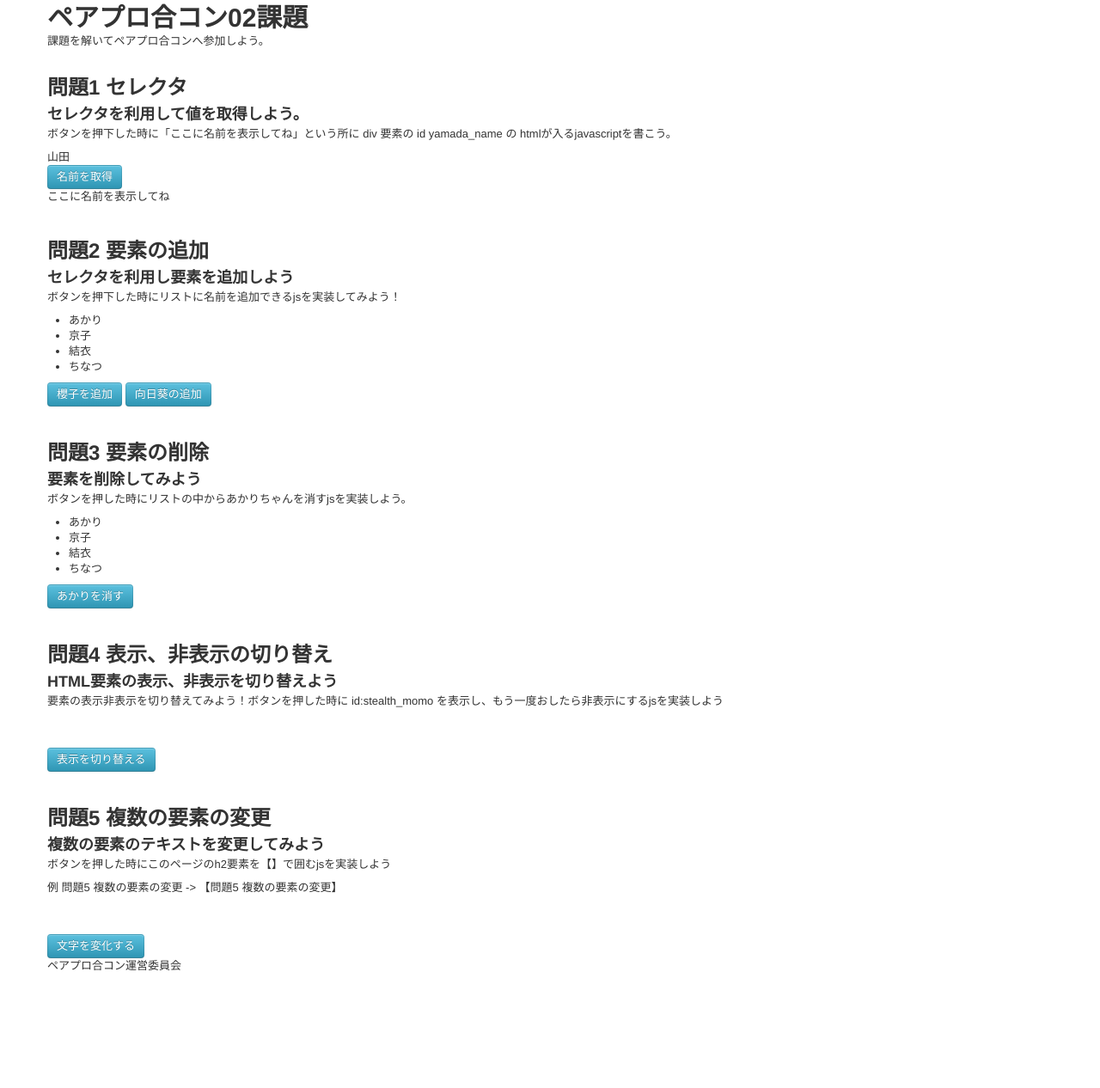
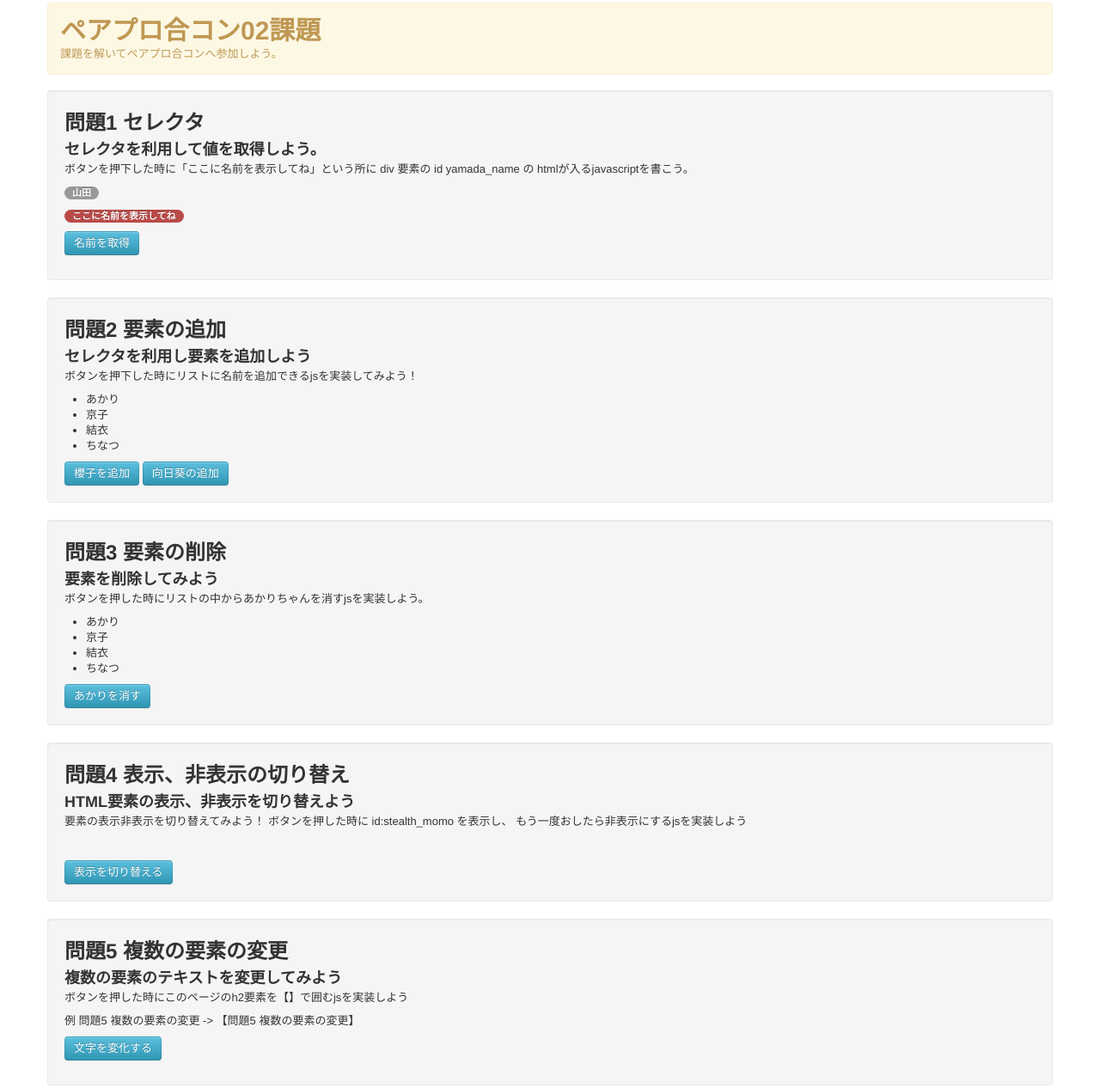
Before and after one commit to 2celeb/ppcon_02_challenge, a plain HTML site: page index.html in a window 1280 px wide. Shown: the part 57-1323 px from the top of the page at 86% size. Before the commit the page ends 1199 px from the top, so only its background shows below. Drawn offline with Linux system fonts and the light colour scheme.

Commit message:
Redesign index.html

```diff
--- a/css/application.css
+++ b/css/application.css
@@ -1,3 +1,11 @@
 body {
   padding-top: 60px;
 }
+
+.stealth_momo_outer {
+  height: 27px;
+}
+
+#stealth_momo {
+  display: none;
+}
--- a/index.html
+++ b/index.html
@@ -13,7 +13,7 @@
     <link href="images/apple-touch-icon-114x114.png" rel="apple-touch-icon" sizes="114x114">
   </head>
   <body>
-    <div class="navbar navbar-fixed-top">
+    <header class="navbar navbar-fixed-top">
       <div class="navbar-inner">
         <div class="container">
           <a class="btn btn-navbar" data-target=".nav-collapse" data-toggle="collapse">
@@ -22,27 +22,36 @@
             <span class="i-bar"></span>
           </a>
           <a class="brand" href="#">ペアプロ合コン02課題</a>
-          <!-- /.nav-collapse -->
         </div>
       </div>
-    </div>
+    </header>
+
     <div class="container">
       <div class="content">
+        <div class="alert alert-block">
           <h1>ペアプロ合コン02課題</h1>
-        <div>
           <p>課題を解いてペアプロ合コンへ参加しよう。</p>
-          <br />
-          <div id="subject1">
+        </div>
+
+        <div id="subject1" class="well">
           <h2>問題1 セレクタ</h2>
           <h3>セレクタを利用して値を取得しよう。</h3>
-            <p>ボタンを押下した時に「ここに名前を表示してね」という所に div 要素の id yamada_name の htmlが入るjavascriptを書こう。</p>
-            <div id="yamada_name">山田</div>
+          <p>
+            ボタンを押下した時に「ここに名前を表示してね」という所に
+            div 要素の id yamada_name の htmlが入るjavascriptを書こう。
+          </p>
+          <p id="yamada_name">
+            <span class="badge">山田</span>
+          </p>
+          <p>
+            <span id="subject01_result" class="badge badge-important">ここに名前を表示してね</span>
+          </p>
+          <p>
             <a id= "get_name" class="btn btn-info">名前を取得</a>
-            <div id="subject01_result">ここに名前を表示してね</div>
+          </p>
         </div>
-          <br />
-          <br />
-          <div id="subject2">
+
+        <div id="subject2" class="well">
           <h2>問題2 要素の追加</h2>
           <h3>セレクタを利用し要素を追加しよう</h3>
           <p>ボタンを押下した時にリストに名前を追加できるjsを実装してみよう！</p>
@@ -57,9 +66,8 @@
           <a id= "add_sakurako" class="btn btn-info">櫻子を追加</a>
           <a id= "add_himawari" class="btn btn-info">向日葵の追加</a>
         </div>
-          <br />
-          <br />
-          <div id="subject3">
+
+        <div id="subject3" class="well">
           <h2>問題3 要素の削除</h2>
           <h3>要素を削除してみよう</h3>
           <p>ボタンを押した時にリストの中からあかりちゃんを消すjsを実装しよう。</p>
@@ -72,32 +80,31 @@
           </ul>
           <a id= "remove_akari" class="btn btn-info">あかりを消す</a>
         </div>
-          <br />
-          <br />
-          <div id="subject4">
+
+        <div id="subject4" class="well">
           <h2>問題4 表示、非表示の切り替え</h2>
           <h3>HTML要素の表示、非表示を切り替えよう</h3>
-            <p>要素の表示非表示を切り替えてみよう！ボタンを押した時に id:stealth_momo を表示し、もう一度おしたら非表示にするjsを実装しよう</p>
-            <div id="stealth_momo" style="display:none">
-               ステルスモモ
+          <p>
+            要素の表示非表示を切り替えてみよう！
+            ボタンを押した時に id:stealth_momo を表示し、
+            もう一度おしたら非表示にするjsを実装しよう
+          </p>
+          <div class="stealth_momo_outer">
+            <p id="stealth_momo">
+              <span class="label">ステルスモモ</span>
+            </p>
           </div>
-            <br />
-            <br />
           <a id= "change_visible_momo" class="btn btn-info">表示を切り替える</a>
         </div>
-          <br />
-          <br />
-          <div id="subject5">
+
+        <div id="subject5" class="well">
           <h2>問題5 複数の要素の変更</h2>
           <h3>複数の要素のテキストを変更してみよう</h3>
-            <p>ボタンを押した時にこのページのh2要素を【】で囲むjsを実装しよう<br/>
+          <p>ボタンを押した時にこのページのh2要素を【】で囲むjsを実装しよう</p>
           <p>例 問題5 複数の要素の変更 -> 【問題5 複数の要素の変更】</p>
-            <br />
-            <br />
+          <p>
             <a id= "change_header_html" class="btn btn-info">文字を変化する</a>
-          </div>
-
-
+          </p>
         </div>
       </div>
       <footer>
```
Lines whose indentation alone changed are shown as unchanged.
